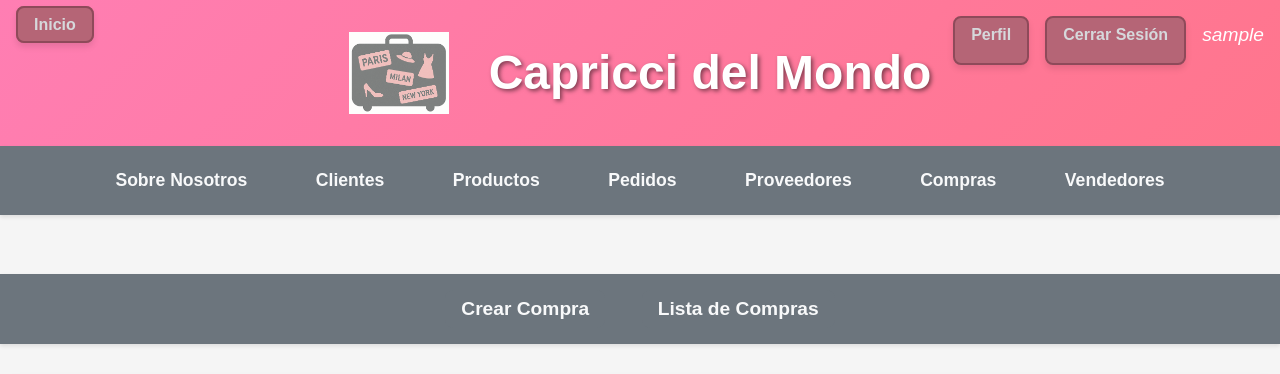
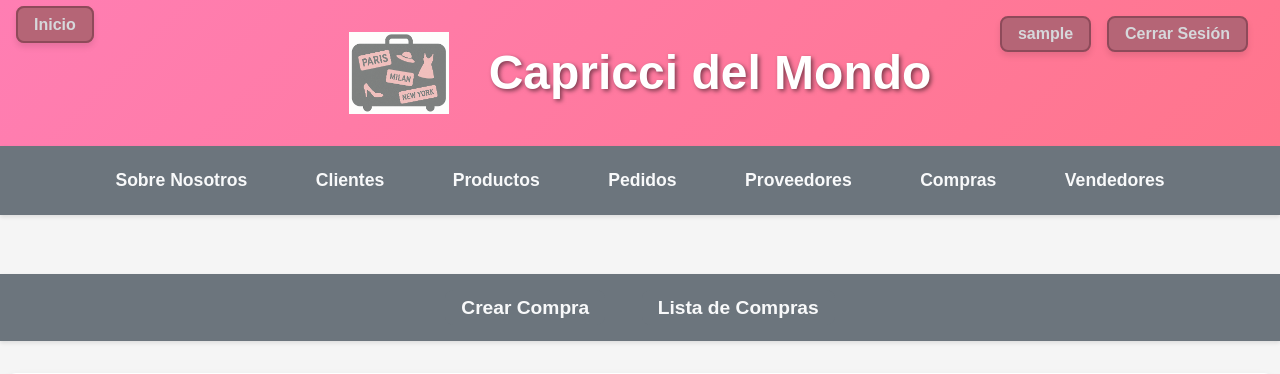
Before and after one commit to DanyPao/Curso-Python, a Django app: page /interno/compras/ in a window 1280 px wide. Shown: the top 374 px of the page. Run offline with Django 5.2, Linux system fonts and the light colour scheme; the visitor is signed in with stand-in values (Sample User, id 1); data that the repository does not hold is empty.

Commit message:
ultimo commit

```diff
--- a/interno/templates/interno/base.html
+++ b/interno/templates/interno/base.html
@@ -42,6 +42,7 @@
             right: 1rem;
             display: flex;
             gap: 1rem;
+            align-items: center;
         }
 
         .auth-link {
@@ -58,9 +59,11 @@
             padding: 0.5rem 1rem;
             display: inline-block;
             text-align: center;
-            line-height: normal;
+            line-height: 1;
             height: auto;
             vertical-align: middle;
+            font-size: 1rem;
+            white-space: nowrap;
         }
 
         .auth-link:hover {
@@ -286,6 +289,18 @@
             border-radius: 50%;
             object-fit: cover;
         }
+
+        .user-info {
+            display: flex;
+            align-items: center;
+            gap: 0.5rem;
+        }
+
+        .user-details {
+            display: flex;
+            flex-direction: column;
+            align-items: flex-start;
+        }
     </style>
 </head>
 <body>
@@ -300,15 +315,12 @@
         </div>
         <div class="auth-links">
             {% if user.is_authenticated %}
-                <a href="{% url 'perfil' %}" class="auth-link">Perfil</a>
+                <a href="{% url 'perfil' %}" class="auth-link">{{ user.username }}</a>
                 <a href="{% url 'logout' %}" class="auth-link">Cerrar Sesión</a>
                 <div class="user-info">
                     {% if user.avatar and user.avatar.imagen %}
                         <img src="{{ user.avatar.imagen.url }}" alt="Avatar" class="avatar">
                     {% endif %}
-                    <div class="user-details">
-                        <p>{{ user.username }}</p>
-                    </div>
                 </div>
             {% else %}
                 <a href="{% url 'login' %}" class="auth-link">Iniciar Sesión</a>
```
